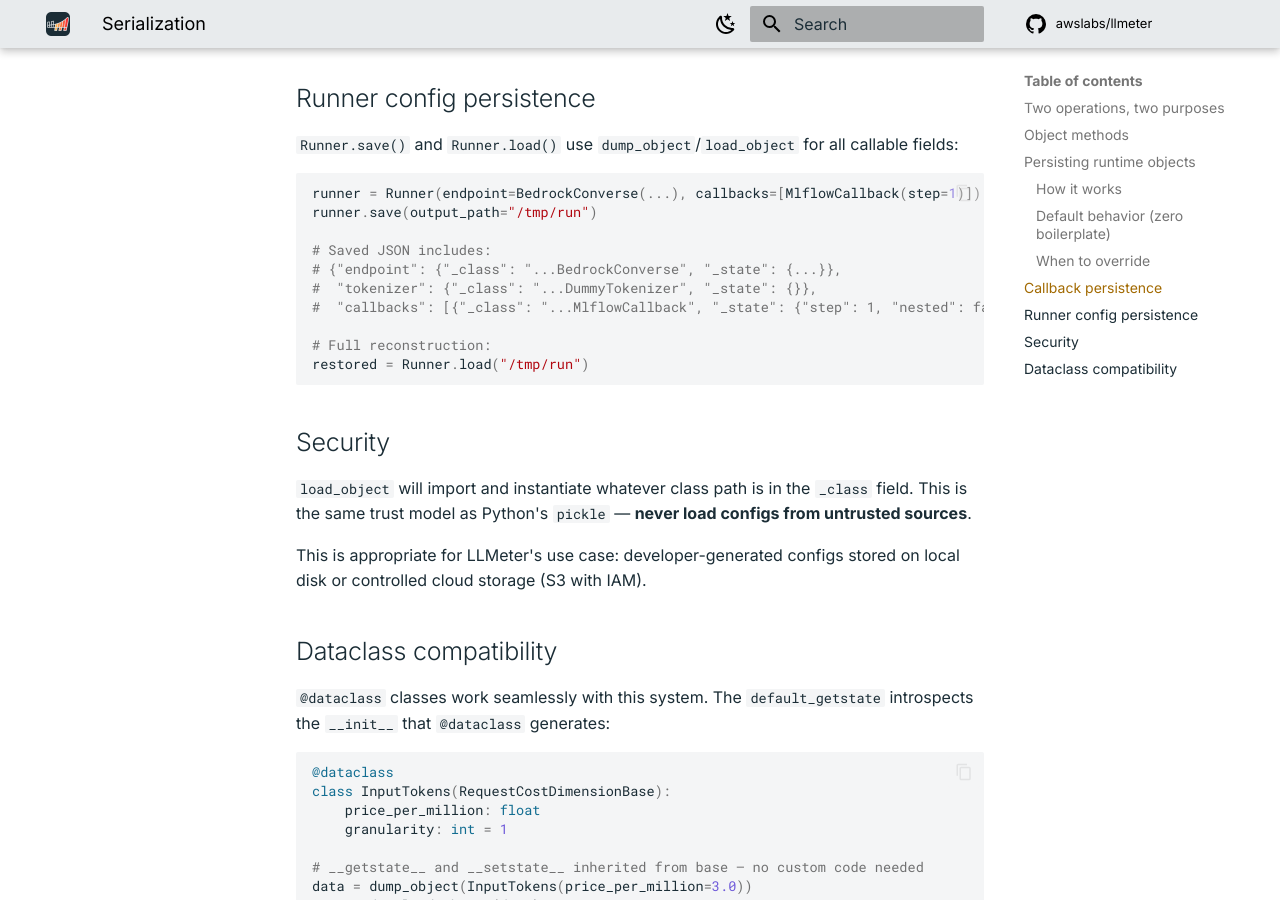
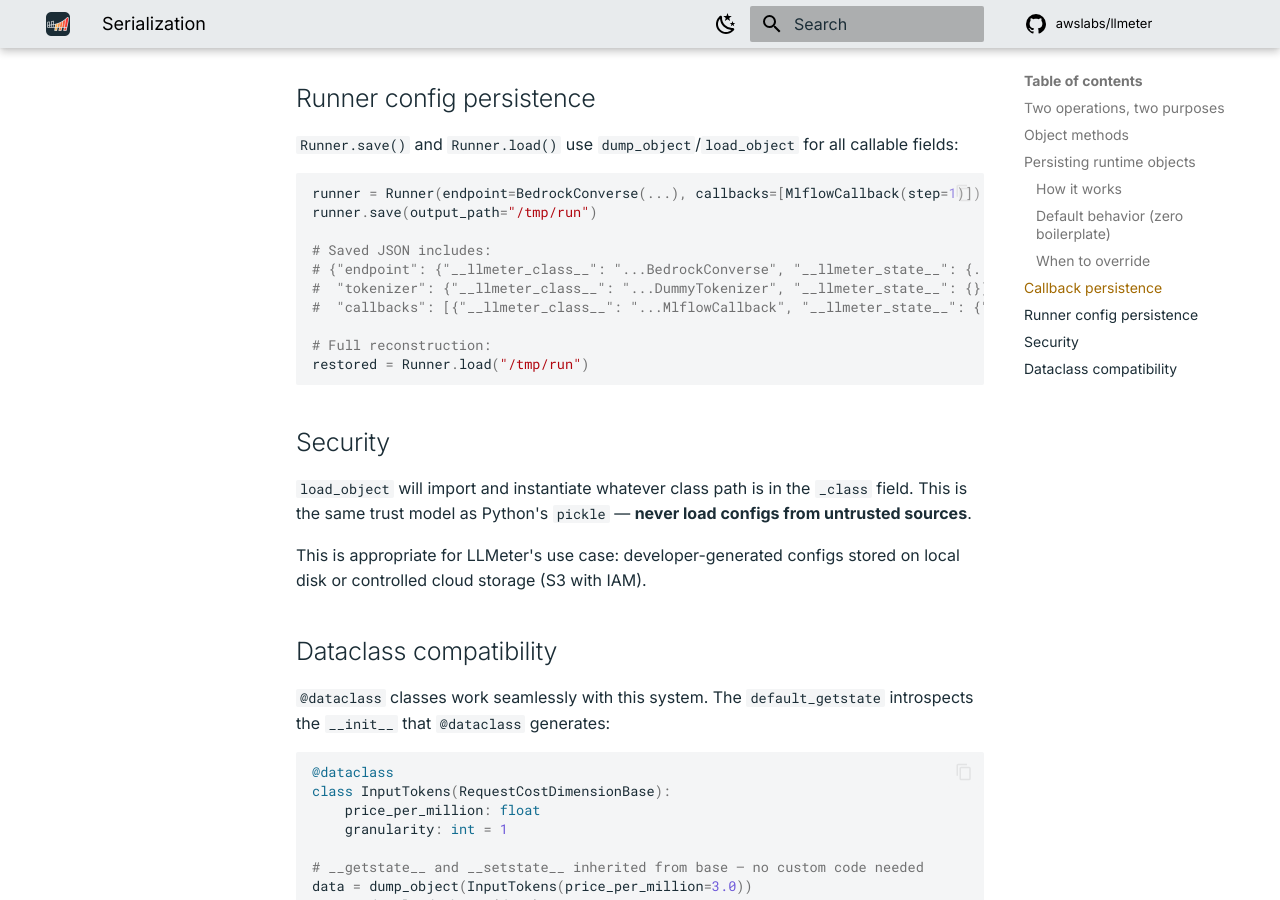
Before and after one commit to awslabs/llmeter, an MkDocs documentation site: the page built from docs/serialization.md, in a window 1280 px wide and 900 px high, scrolled down 2793 px. Built offline with MkDocs 1.6.1 and Material for MkDocs 9.7.7, drawn with Linux system fonts in a browser that asks for light colours; comment, search, counter and statistics services are not loaded; some of the changed text lies outside the part shown.

Commit message:
use __llmeter_ prefix for serialization envelope keys
Rename _class/_state to __llmeter_class__/__llmeter_state__ to avoid
collisions with user data that might legitimately contain _class or
_state keys. Consistent with the existing __llmeter_bytes__ convention
in json_utils.py.

863 tests pass.

```diff
--- a/docs/serialization.md
+++ b/docs/serialization.md
@@ -40,8 +40,8 @@ from llmeter.serialization import dump_object, load_object
 
 # Save an endpoint (including its config, but not the boto3 client)
 data = dump_object(endpoint)
-# → {"_class": "llmeter.endpoints.bedrock.BedrockConverse",
-#    "_state": {"model_id": "claude-3", "region": "us-west-2"}}
+# → {"__llmeter_class__": "llmeter.endpoints.bedrock.BedrockConverse",
+#    "__llmeter_state__": {"model_id": "claude-3", "region": "us-west-2"}}
 
 # Restore it (boto3 client is recreated automatically)
 restored = load_object(data)
@@ -117,9 +117,9 @@ runner = Runner(endpoint=BedrockConverse(...), callbacks=[MlflowCallback(step=1)
 runner.save(output_path="/tmp/run")
 
 # Saved JSON includes:
-# {"endpoint": {"_class": "...BedrockConverse", "_state": {...}},
-#  "tokenizer": {"_class": "...DummyTokenizer", "_state": {}},
-#  "callbacks": [{"_class": "...MlflowCallback", "_state": {"step": 1, "nested": false}}]}
+# {"endpoint": {"__llmeter_class__": "...BedrockConverse", "__llmeter_state__": {...}},
+#  "tokenizer": {"__llmeter_class__": "...DummyTokenizer", "__llmeter_state__": {}},
+#  "callbacks": [{"__llmeter_class__": "...MlflowCallback", "__llmeter_state__": {"step": 1, "nested": false}}]}
 
 # Full reconstruction:
 restored = Runner.load("/tmp/run")
```
Also changed, not shown: 3 other files.
